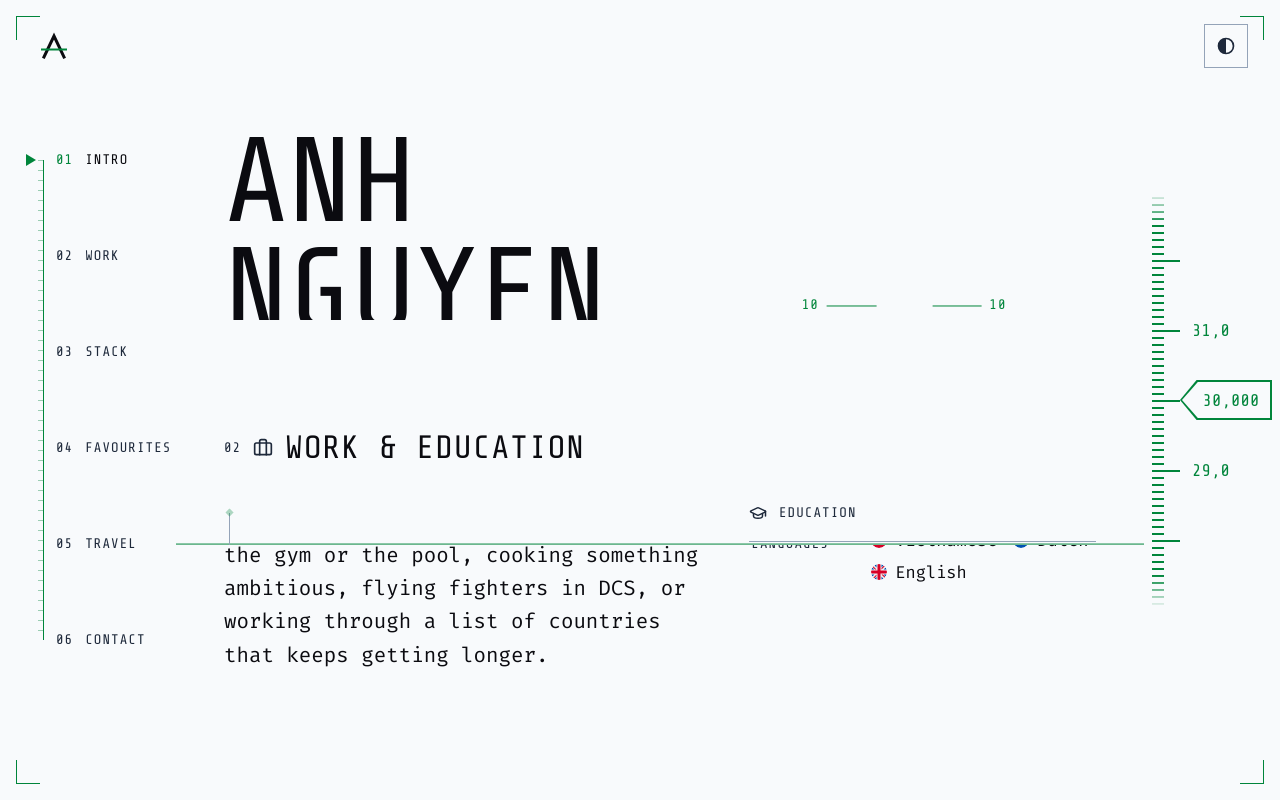
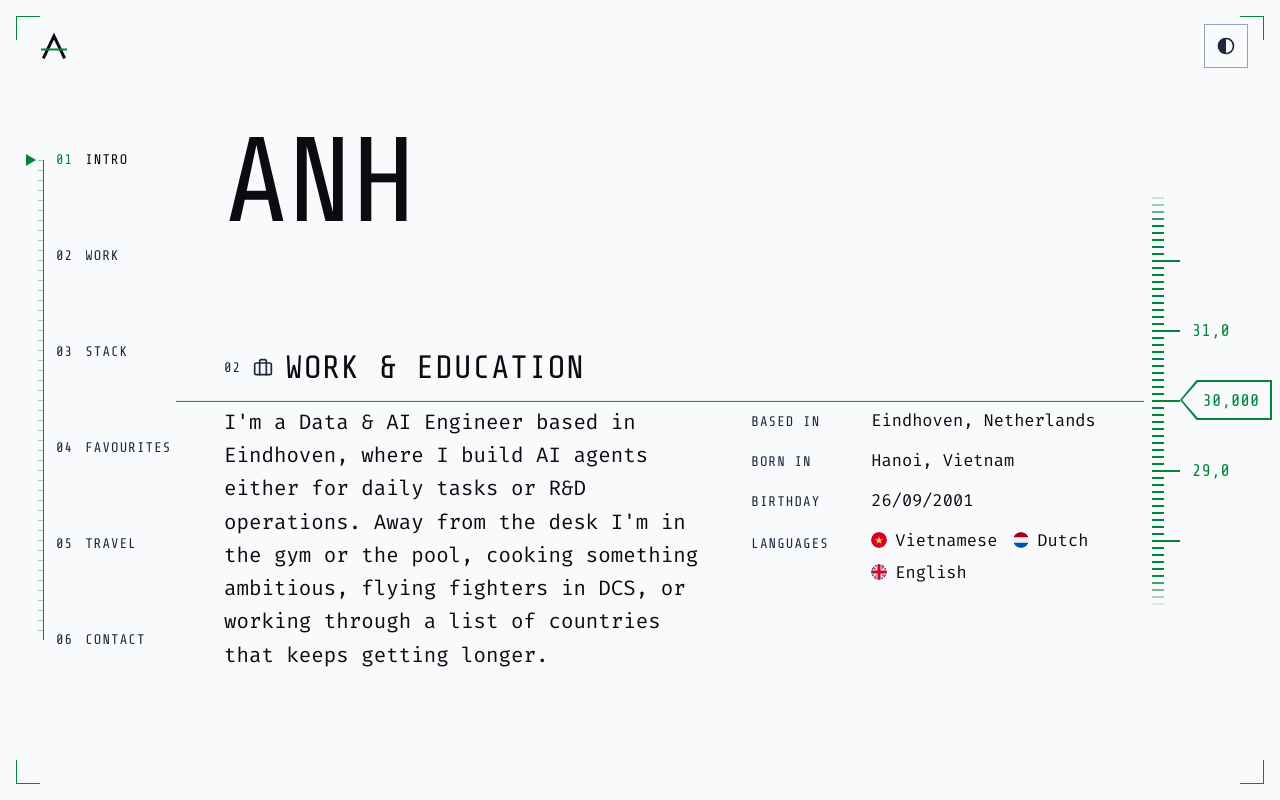
Before and after one commit to DanDan201/DanDan201.github.io, a React (Vite) app: page / in a window 1280 px wide. Shown: the top 800 px of the page. Built offline with nearby package versions, Linux system fonts and the light colour scheme.

Commit message:
Make stage wipes reversible and slower

```diff
--- a/src/motion.ts
+++ b/src/motion.ts
@@ -117,14 +117,13 @@ export function useReveal(id: SectionId) {
 
 // Scroll lengths of one stage transition and of the still hold between transitions, in svh.
 // Mirror --fade and --hold in styles.css.
-const FADE = 60;
-const HOLD = 40;
+const FADE = 70;
+const HOLD = 30;
 
 /**
- * Scroll-scrubbed crossfade for one pinned stage. Over the first FADE of its pin a section wipes
- * in top to bottom over the previous one, an accent scan line riding the wipe edge; over the last
- * FADE it dims and shrinks away under the next. The first section has no wipe and the last never
- * leaves. `leaving` (0..1) lets a section add its own exit; styles are undefined off the stage.
+ * Scroll-scrubbed stage transition. The next stage wipes in top-to-bottom; the previous dims and
+ * shrinks away over the last FADE. The same pinned-progress mapping is used in both directions,
+ * so scrolling up retraces the downward animation without a direction-dependent jump.
  */
 export function useStage(ref: RefObject<HTMLElement | null>, place: 'first' | 'middle' | 'last') {
   const enabled = useStageMode();
--- a/src/styles.css
+++ b/src/styles.css
@@ -1249,12 +1249,9 @@ h3 {
 }
 
 /*
- * Desktop with motion: a pinned stage. Each section is a tall slot whose .stage sticks to the
- * viewport. Slots overlap by one screen plus --fade, so for --fade of scrolling two stages are
- * pinned together and the later one wipes in over the earlier one; --hold is the still time
- * between wipes. Anchors land after the wipe (negative scroll margin). Lengths mirror FADE and
- * HOLD in motion.ts. Inactive sections are inert (Frame, Intro), so only the visible stage takes
- * clicks and focus. This block comes after the plain desktop .frame rules and overrides them.
+ * Desktop stages stay pinned. Their wipe is a pure function of pinned scroll progress, so
+ * upward scrolling retraces the same animation without a direction-dependent state change.
+ * A 70svh wipe and 30svh hold keep waypoint rests 100svh apart.
  */
 @media (min-width: 62rem) and (prefers-reduced-motion: no-preference) {
   html {
@@ -1262,8 +1259,8 @@ h3 {
   }
 
   :root {
-    --fade: 60svh;
-    --hold: 40svh;
+    --fade: 70svh;
+    --hold: 30svh;
   }
 
   .frame {
```
Also changed, not shown: 1 other file (tests, documents, lock files or other folders).
